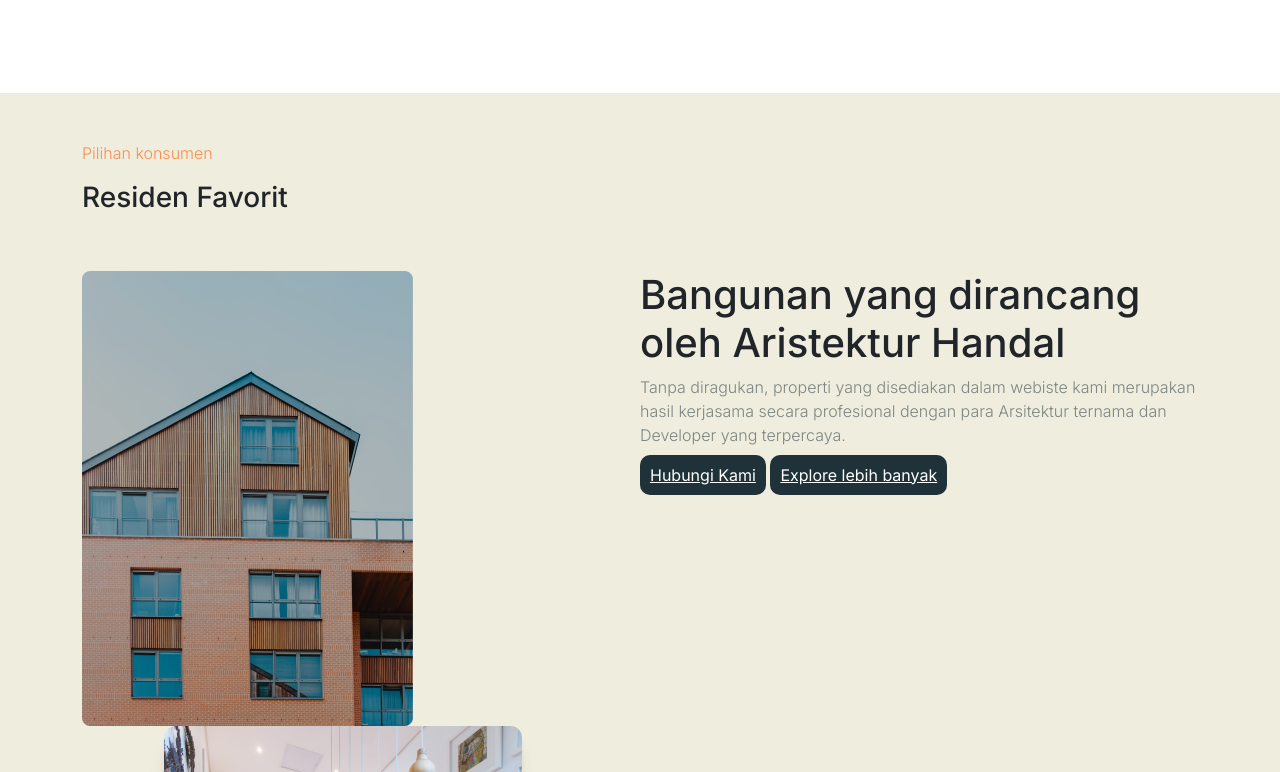
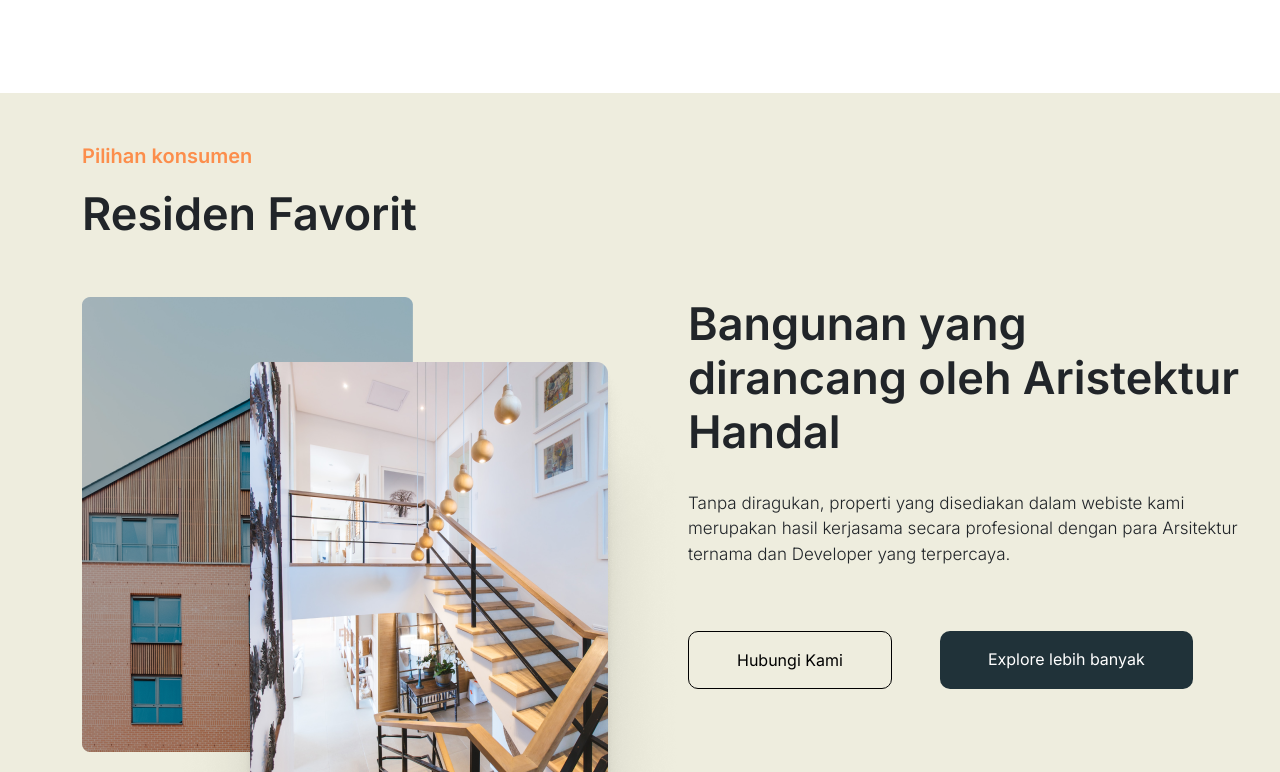
Before and after one commit to farzanacoder/0mah, a plain HTML site: page index.html in a window 1280 px wide. Shown: the part 1208-1980 px from the top of the page. Drawn offline with Linux system fonts and the light colour scheme.

Commit message:
3rd_part_done

```diff
--- a/css/style.css
+++ b/css/style.css
@@ -153,16 +153,49 @@ span{
 /* explore_part start here */
 .explore{
     background: #EEEDDE;
+    padding-bottom: 169px !important;
 }
 .btn_1{
     color: #FFFFFF;
     background: #203239;
-    /* width: 140px; */
-    /* height: 50px; */
     border-radius: 10px;
-    padding: 10px 10px;
+    transition: .4s ease-in-out;
 }
+.btn_1:hover{
+    border: 1px solid #000;
+    background: transparent;
+    color: #000;
+}
+.p_txt{
+    font-size: 20px;
+    font-weight: 600;
+}
+.h3_txt{
+    font-size: 45px;
+    font-weight: 600;
+}
+.text-dark{
+    width: 100%;
+    font-size: 17px;
+}
+.btn_border{
+    border: 1px solid #000;
+    background: transparent;
+    color: #000;
 
+}
+.btn_border:hover{
+    background: #203239;
+    color: #FFFFFF;
+}
+.img_position{
+    position: relative;
+}
+.img_pos{
+    position: absolute;
+    left: 86px;
+    top: 65px;
+}
 
 
 /* residen_part start here */
--- a/index.html
+++ b/index.html
@@ -135,18 +135,20 @@
         <!------------ explore_part start here ----------->
         <div class="explore py-5">
           <div class="container">
-            <p class="p_color">Pilihan konsumen</p>
-            <h3>Residen Favorit</h3>
-            <div class="exp_body d-flex pt-5">
-              <div class="col-6">
+            <p class="p_color p_txt">Pilihan konsumen</p>
+            <h3 class="h3_txt">Residen Favorit</h3>
+            <div class="exp_body d-flex pt-5 gap-5">
+              <div class="col-6 img_position">
                 <img src="images/unsplash_KqOLr8OiQLU.png" alt="">
-                <img src="images/unsplash_UV81E0oXXWQ.png" alt="">
+                <img src="images/unsplash_UV81E0oXXWQ.png" class="img_pos">
               </div>
               <div class="col-6">
-                <h1>Bangunan yang dirancang oleh Aristektur Handal</h1>
-                <p>Tanpa diragukan, properti yang disediakan dalam webiste kami merupakan hasil kerjasama secara profesional dengan para Arsitektur ternama dan Developer yang terpercaya.</p>
-                <a class="btn_1" href="#">Hubungi Kami</a>
-                <a class="btn_1" href="#">Explore lebih banyak</a>
+                <h1 class="h3_txt pb-4">Bangunan yang dirancang oleh Aristektur Handal</h1>
+                <p class="text-dark pb-5">Tanpa diragukan, properti yang disediakan dalam webiste kami merupakan hasil kerjasama secara profesional dengan para Arsitektur ternama dan Developer yang terpercaya.</p>
+                <div class="btn_gap gap-5 d-flex">
+                  <a class="btn_1 p-3 px-5 text-decoration-none btn_border" href="#">Hubungi Kami</a>
+                <a class="btn_1 p-3 px-5 text-decoration-none" href="#">Explore lebih banyak</a>
+                </div>
               </div>
             </div>
           </div>
```
